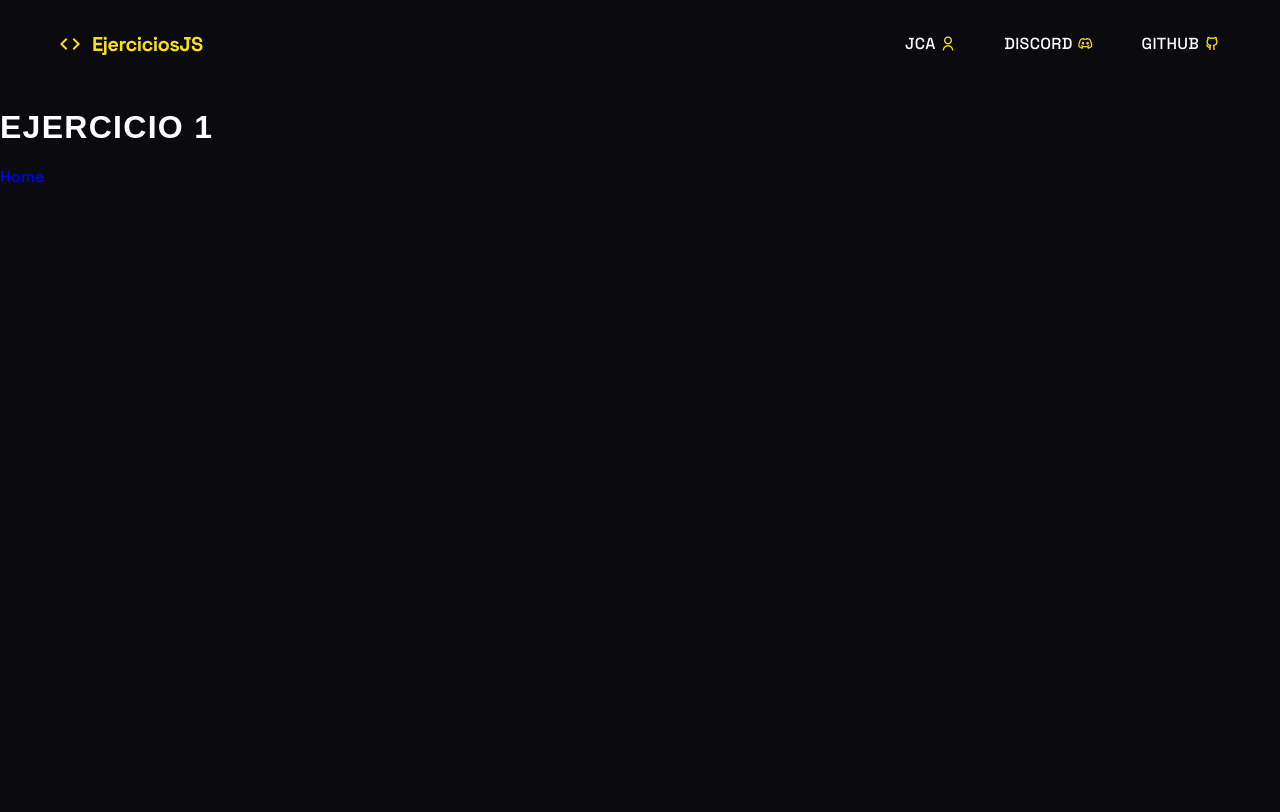
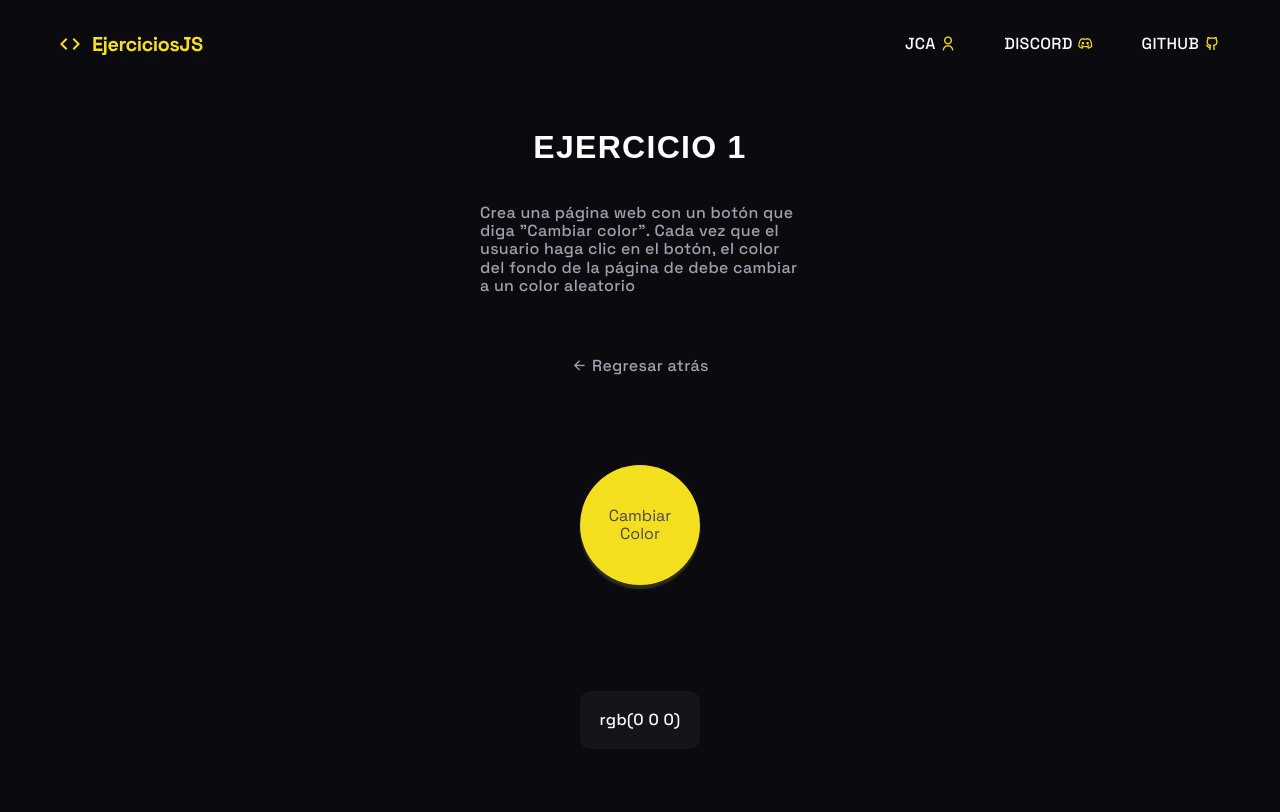
Before and after one commit to ajcastrob/Ejercicios-JavaScript, a website built with Vite: page pages/ejer1.html in a window 1280 px wide. Built offline with nearby package versions, Linux system fonts and the light colour scheme; a web font is replaced by a local one.

Commit message:
teminado primer ejercicio-colorear página

```diff
--- a/pages/ejer1.html
+++ b/pages/ejer1.html
@@ -5,7 +5,7 @@
     <link rel="preconnect" href="https://fonts.googleapis.com" />
     <link rel="preconnect" href="https://fonts.gstatic.com" crossorigin />
     <link
-      href="https://fonts.googleapis.com/css2?family=Space+Grotesk:wght@300..700&display=swap"
+      href="https://fonts.googleapis.com/css2?family=Space+Grotesk:wght@300..700&family=Zen+Dots&display=swap"
       rel="stylesheet"
     />
     <link
@@ -49,8 +49,29 @@
       </nav>
     </header>
 
-    <h1>Ejercicio 1</h1>
-    <a href="/">Home</a>
+    <main class="main-principal">
+      <div class="container">
+        <div class="ejer1">
+          <h1>Ejercicio 1</h1>
+          <p>
+            Crea una página web con un botón que diga "Cambiar color". Cada vez
+            que el usuario haga clic en el botón, el color del fondo de la
+            página de debe cambiar a un color aleatorio
+          </p>
+          <a href="/" class="enlaces-secundarios"
+            ><i class="ri-arrow-left-line"></i> Regresar atrás</a
+          >
+        </div>
+        <div class="btn-container" id="btn-background">
+          <button id="btn-color">Cambiar Color</button>
+        </div>
+
+        <div id="color-actual">
+          <p class="color">rgb(0 0 0)</p>
+        </div>
+      </div>
+    </main>
+
     <script type="module" src="/pages/ejer1.js"></script>
   </body>
 </html>
--- a/pages/ejer1.js
+++ b/pages/ejer1.js
@@ -1,4 +1,32 @@
 import "../sass/main.scss";
 import { showMenu } from "../src/utils/nav";
 
+//Generar un color random.
+const createRandomColor = () => {
+  //Escoger el color aleatorio.
+  let rojo = Math.floor(Math.random() * 255);
+  let verde = Math.floor(Math.random() * 255);
+  let azul = Math.floor(Math.random() * 255);
+
+  return `rgb(${rojo},${verde},${azul})`;
+};
+
+//Cambiar el color del body con un color random y actualizar la etiqueta que marca el color.
+const createTagColor = (btnId) => {
+  //Seleccionar las etiquetas y el botón.
+  const btn = document.getElementById(btnId);
+  const body = document.querySelector("body");
+  let badge = document.querySelector(".color");
+
+  btn.addEventListener("click", (e) => {
+    //Evitar la propagación hacia el div padre.
+    e.stopPropagation();
+    let color = createRandomColor();
+    body.style.backgroundColor = `${color}`;
+    badge.textContent = color;
+    return color;
+  });
+};
+
 showMenu("nav-toggle", "nav-menu");
+createTagColor("btn-color");
--- a/sass/layout/_header.scss
+++ b/sass/layout/_header.scss
@@ -75,7 +75,7 @@
     left: 0;
     top: 2.5rem;
     width: 100%;
-    height: calc(100vh - 3.5rem);
+    height: 100vh;
     opacity: 0;
     overflow: auto;
     pointer-events: none;
@@ -174,3 +174,7 @@
     background: transparent;
   }
 }
+
+.enlaces-secundarios {
+  color: ab.$text-secondary;
+}
--- /dev/null
+++ b/sass/layout/_pages.scss
@@ -0,0 +1,48 @@
+@use "../abstracts" as ab;
+
+/* Ejercicio 1 - cambiar color página */
+div.ejer1 {
+  display: flex;
+  flex-direction: column;
+  justify-content: center;
+  align-items: center;
+  p {
+    width: 320px;
+  }
+}
+
+div.btn-container {
+  width: 100%;
+  height: 300px;
+  display: flex;
+  justify-content: center;
+  align-items: center;
+  button {
+    padding: 20px;
+    width: 120px;
+    height: 120px;
+    color: ab.$gray;
+    background-color: ab.$yellow;
+    border: none;
+    border-radius: 50%;
+    transition: all 0.2s ease-in;
+    box-shadow: 0 4px 2px ab.$yellow-op;
+    &:active {
+      color: ab.$dark-surface;
+      background-color: ab.$blue-neon;
+      transform: scale(0.95);
+    }
+  }
+}
+
+#color-actual {
+  display: flex;
+  justify-content: center;
+  align-items: center;
+  p.color {
+    background-color: ab.$dark-surface;
+    color: white;
+    padding: 20px;
+    border-radius: 10px;
+  }
+}
--- a/sass/main.scss
+++ b/sass/main.scss
@@ -13,6 +13,7 @@
 @use "layout/footer";
 @use "layout/header";
 @use "layout/secciones";
+@use "layout/pages";
 
 // 4. Components
 @use "components/button";
```
Also changed, not shown: README.md.
